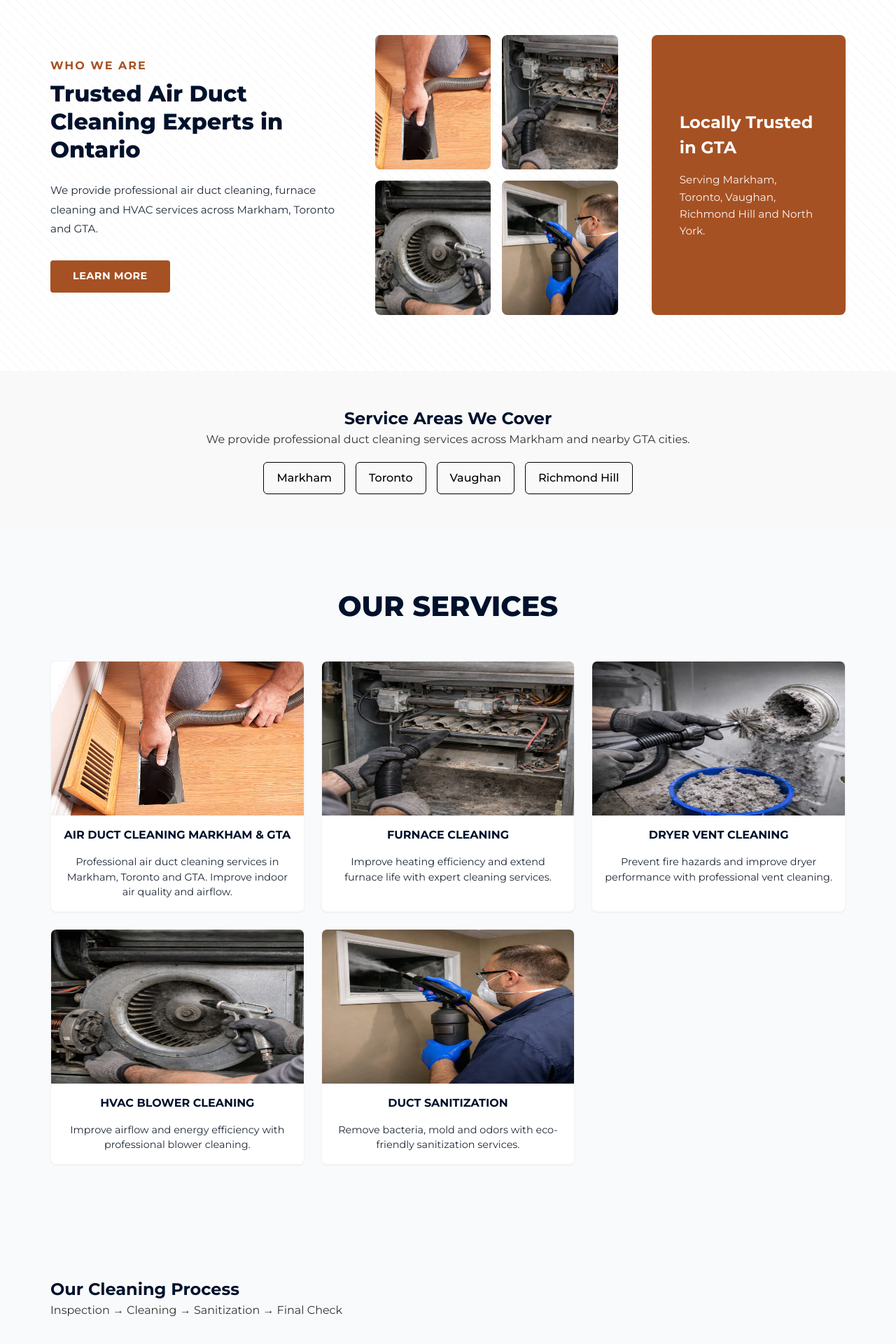
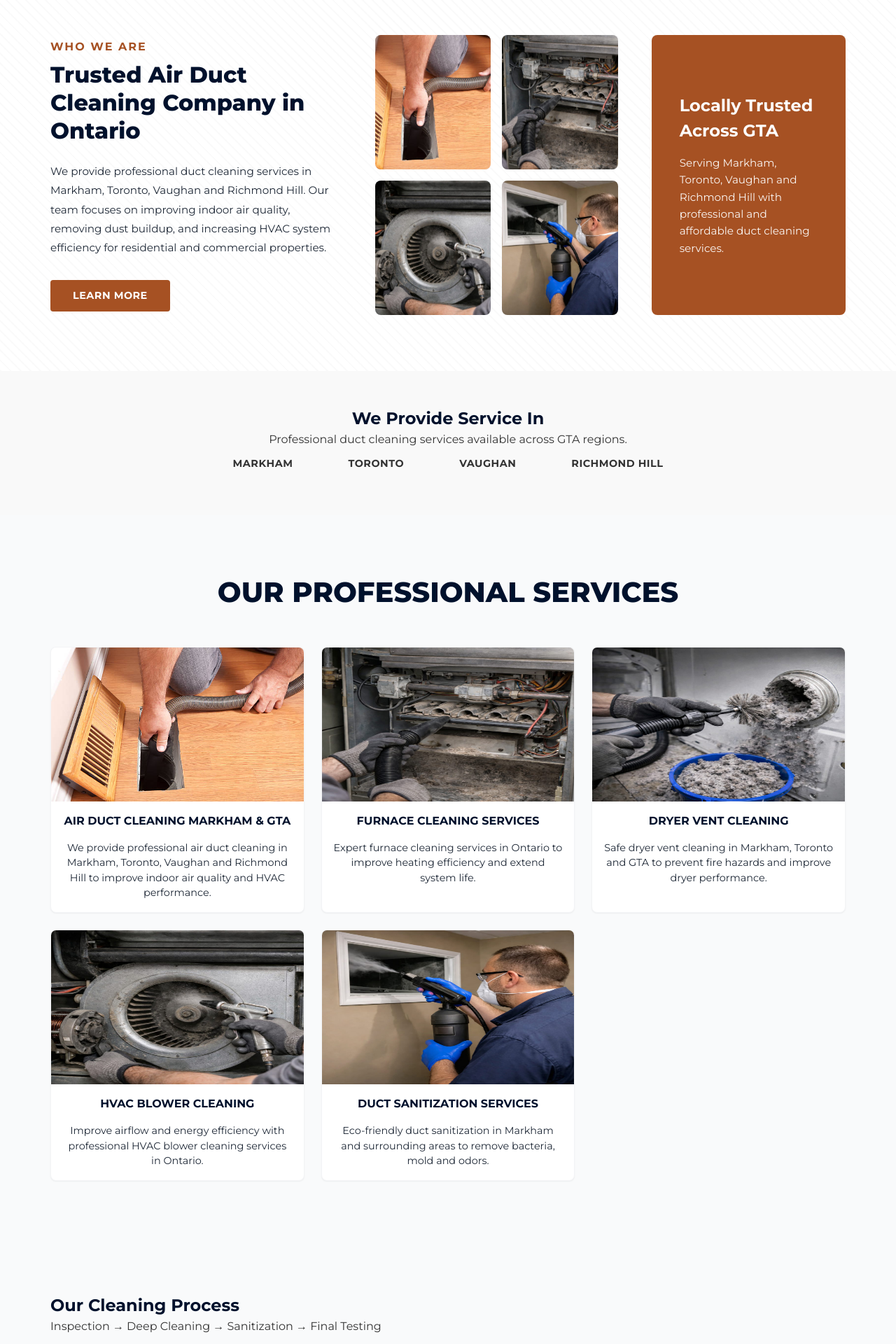
Before and after one commit to josph8487-prog/duct-Canada-original, a Next.js app: page / in a window 1280 px wide. Shown: the part 760-2680 px from the top of the page at 70% size. Built offline with nearby package versions, Linux system fonts and the light colour scheme.

Commit message:
Update page.tsx

```diff
--- a/src/app/page.tsx
+++ b/src/app/page.tsx
@@ -7,34 +7,34 @@ export default function Home() {
   const services = [
     {
       title: "Air Duct Cleaning Markham & GTA",
-      text: "Professional air duct cleaning services in Markham, Toronto and GTA. Improve indoor air quality and airflow.",
+      text: "We provide professional air duct cleaning in Markham, Toronto, Vaughan and Richmond Hill to improve indoor air quality and HVAC performance.",
       image: "/images/services/air-duct-cleaning.jpg"
     },
     {
-      title: "Furnace Cleaning",
-      text: "Improve heating efficiency and extend furnace life with expert cleaning services.",
+      title: "Furnace Cleaning Services",
+      text: "Expert furnace cleaning services in Ontario to improve heating efficiency and extend system life.",
       image: "/images/services/furnace-cleaning.jpg"
     },
     {
       title: "Dryer Vent Cleaning",
-      text: "Prevent fire hazards and improve dryer performance with professional vent cleaning.",
+      text: "Safe dryer vent cleaning in Markham, Toronto and GTA to prevent fire hazards and improve dryer performance.",
       image: "/images/services/dryer-vent-cleaning.jpg"
     },
     {
       title: "HVAC Blower Cleaning",
-      text: "Improve airflow and energy efficiency with professional blower cleaning.",
+      text: "Improve airflow and energy efficiency with professional HVAC blower cleaning services in Ontario.",
       image: "/images/services/blower-fan-cleaning.jpg"
     },
     {
-      title: "Duct Sanitization",
-      text: "Remove bacteria, mold and odors with eco-friendly sanitization services.",
+      title: "Duct Sanitization Services",
+      text: "Eco-friendly duct sanitization in Markham and surrounding areas to remove bacteria, mold and odors.",
       image: "/images/services/sanitization.jpg"
     }
   ];
 
   return (
     <>
-      {/* HERO */}
+      {/* HERO SECTION */}
       <section className={styles.hero}>
         <div className={styles.heroContentWrapper} style={{ maxWidth: '1400px', margin: '0 auto' }}>
 
@@ -42,11 +42,11 @@ export default function Home() {
             <div style={{ paddingLeft: 'max(2rem, calc((100vw - 1200px) / 2))' }}>
 
               <h1 className={styles.heroTitle}>
-                Air Duct Cleaning Services in Markham, Toronto & GTA
+                Air Duct Cleaning Services in Markham, Toronto, Vaughan & Richmond Hill
               </h1>
 
               <p className={styles.heroSubtitle}>
-                Trusted duct cleaning company offering air duct, dryer vent, furnace and HVAC cleaning services across Ontario.
+                We provide professional air duct cleaning, furnace cleaning, dryer vent cleaning and HVAC services across Markham, Toronto, Vaughan and Richmond Hill. Our goal is to improve indoor air quality and HVAC efficiency for homes and businesses.
               </p>
 
               <Link href="/services" className="btn btn-primary">
@@ -54,7 +54,7 @@ export default function Home() {
               </Link>
 
               <div style={{ marginTop: "15px", fontSize: "14px" }}>
-                <strong>Serving:</strong> Markham • Toronto • Vaughan • Richmond Hill • North York
+                <strong>We Provide Service In:</strong> Markham • Toronto • Vaughan • Richmond Hill • North York
               </div>
 
             </div>
@@ -64,15 +64,17 @@ export default function Home() {
         </div>
       </section>
 
-      {/* ABOUT */}
+      {/* ABOUT SECTION */}
       <section className={styles.aboutSection}>
         <div className={`container ${styles.aboutGrid}`}>
 
           <div className={styles.aboutContent}>
             <h2>Who We Are</h2>
-            <h3>Trusted Air Duct Cleaning Experts in Ontario</h3>
+
+            <h3>Trusted Air Duct Cleaning Company in Ontario</h3>
+
             <p className={styles.aboutText}>
-              We provide professional air duct cleaning, furnace cleaning and HVAC services across Markham, Toronto and GTA.
+              We provide professional duct cleaning services in Markham, Toronto, Vaughan and Richmond Hill. Our team focuses on improving indoor air quality, removing dust buildup, and increasing HVAC system efficiency for residential and commercial properties.
             </p>
 
             <Link href="/about" className="btn btn-primary">
@@ -85,48 +87,39 @@ export default function Home() {
               <Image src="/images/services/air-duct-cleaning.jpg" alt="Air Duct Cleaning Markham" fill style={{ objectFit: 'cover' }} />
             </div>
             <div className={styles.aboutImageItem}>
-              <Image src="/images/services/furnace-cleaning.jpg" alt="Furnace Cleaning" fill style={{ objectFit: 'cover' }} />
+              <Image src="/images/services/furnace-cleaning.jpg" alt="Furnace Cleaning Toronto" fill style={{ objectFit: 'cover' }} />
             </div>
             <div className={styles.aboutImageItem}>
-              <Image src="/images/services/blower-fan-cleaning.jpg" alt="HVAC Cleaning" fill style={{ objectFit: 'cover' }} />
+              <Image src="/images/services/blower-fan-cleaning.jpg" alt="HVAC Cleaning Vaughan" fill style={{ objectFit: 'cover' }} />
             </div>
             <div className={styles.aboutImageItem}>
-              <Image src="/images/services/sanitization.jpg" alt="Duct Sanitization" fill style={{ objectFit: 'cover' }} />
+              <Image src="/images/services/sanitization.jpg" alt="Duct Sanitization Richmond Hill" fill style={{ objectFit: 'cover' }} />
             </div>
           </div>
 
           <div className={styles.localHighlight}>
-            <h4>Locally Trusted in GTA</h4>
-            <p>Serving Markham, Toronto, Vaughan, Richmond Hill and North York.</p>
+            <h4>Locally Trusted Across GTA</h4>
+            <p>
+              Serving Markham, Toronto, Vaughan and Richmond Hill with professional and affordable duct cleaning services.
+            </p>
           </div>
 
         </div>
       </section>
 
-      {/* 🔥 SERVICE AREAS SEO BLOCK (FIXED) */}
-      <section style={{ padding: "50px 20px", background: "#f9f9f9" }}>
-        <div className="container" style={{ textAlign: "center" }}>
+      {/* SERVICE AREAS */}
+      <section style={{ padding: "50px 20px", background: "#f9f9f9", textAlign: "center" }}>
+        <h2>We Provide Service In</h2>
 
-          <h2>Service Areas We Cover</h2>
+        <p>
+          Professional duct cleaning services available across GTA regions.
+        </p>
 
-          <p style={{ marginBottom: "20px" }}>
-            We provide professional duct cleaning services across Markham and nearby GTA cities.
-          </p>
-
-          <div style={{
-            display: "flex",
-            flexWrap: "wrap",
-            justifyContent: "center",
-            gap: "15px"
-          }}>
-
-            <Link href="/location/markham" style={areaBtn}>Markham</Link>
-            <Link href="/location/toronto" style={areaBtn}>Toronto</Link>
-            <Link href="/location/vaughan" style={areaBtn}>Vaughan</Link>
-            <Link href="/location/richmond-hill" style={areaBtn}>Richmond Hill</Link>
-
-          </div>
-
+        <div style={{ display: "flex", gap: "15px", justifyContent: "center", flexWrap: "wrap" }}>
+          <Link href="/location/markham" className="btn btn-outline">Markham</Link>
+          <Link href="/location/toronto" className="btn btn-outline">Toronto</Link>
+          <Link href="/location/vaughan" className="btn btn-outline">Vaughan</Link>
+          <Link href="/location/richmond-hill" className="btn btn-outline">Richmond Hill</Link>
         </div>
       </section>
 
@@ -134,7 +127,7 @@ export default function Home() {
       <section className={`section ${styles.servicesPreview}`}>
         <div className="container">
 
-          <h2 className="section-title">Our Services</h2>
+          <h2 className="section-title">Our Professional Services</h2>
 
           <div className={styles.featureGrid}>
             {services.map((service, index) => (
@@ -153,11 +146,9 @@ export default function Home() {
 
       {/* PROCESS */}
       <section className={styles.processSection}>
-        <div className={`container ${styles.processGrid}`}>
-          <div>
-            <h2>Our Cleaning Process</h2>
-            <p>Inspection → Cleaning → Sanitization → Final Check</p>
-          </div>
+        <div className="container">
+          <h2>Our Cleaning Process</h2>
+          <p>Inspection → Deep Cleaning → Sanitization → Final Testing</p>
         </div>
       </section>
 
@@ -165,19 +156,10 @@ export default function Home() {
       <section className={styles.testimonialsSection}>
         <div className="container">
           <h2>Customer Reviews</h2>
-          <p>Trusted by homeowners across Ontario.</p>
+          <p>Trusted by homeowners across Markham, Toronto, Vaughan & Richmond Hill.</p>
         </div>
       </section>
 
     </>
   );
 }
-
-const areaBtn = {
-  padding: "10px 18px",
-  border: "1px solid #000",
-  borderRadius: "6px",
-  textDecoration: "none",
-  color: "#000",
-  fontWeight: "500"
-};
```
